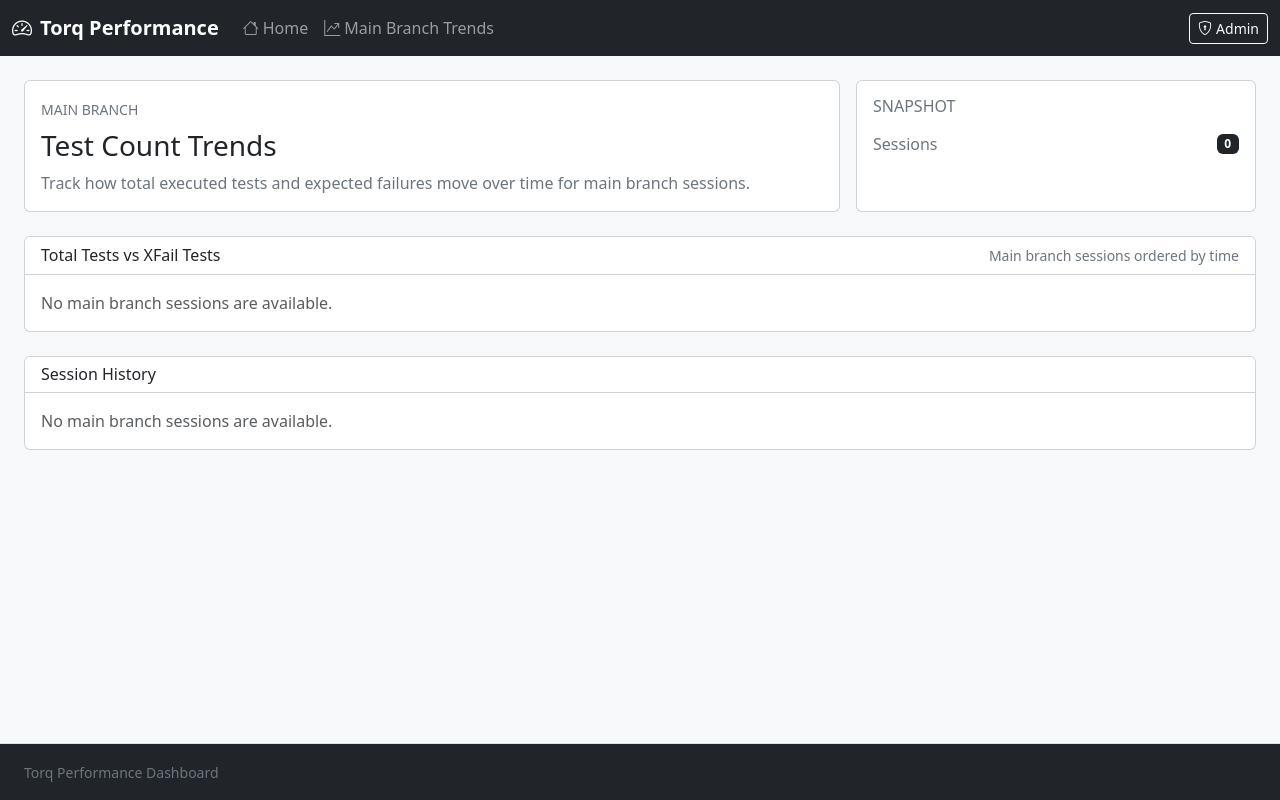
After one commit to synaptics-torq/torq-compiler, a Django app: template webapps/dashboard/perf/templates/perf/main_branch_test_trends.html in a window 1280 px wide. The commit adds this page. Run offline with Django 5.2, Linux system fonts and the light colour scheme; the template is opened without the code that fills it, so the values that code supplies are empty; parts of the project's set-up code (start-up, migrations or seed data) failed here and were passed over.

Commit message:
[Dashboard] Add view, template, and JavaScript for tracking test counts over time

```diff
--- /dev/null
+++ b/webapps/dashboard/perf/static/perf/js/main_branch_test_trends.js
@@ -0,0 +1,64 @@
+document.addEventListener('DOMContentLoaded', function() {
+    for (const canvas of document.querySelectorAll('canvas.main-branch-test-trends-chart')) {
+        renderMainBranchTestTrends(canvas);
+    }
+});
+
+function renderMainBranchTestTrends(canvas) {
+    const ctx = canvas.getContext('2d');
+    const chartData = JSON.parse(canvas.dataset.chart);
+
+    new Chart(ctx, {
+        type: 'line',
+        data: {
+            labels: chartData.labels.map(value => {
+                const date = new Date(value);
+                return date.toLocaleString([], {
+                    year: 'numeric',
+                    month: 'short',
+                    day: '2-digit',
+                    hour: '2-digit',
+                    minute: '2-digit',
+                });
+            }),
+            datasets: chartData.datasets.map(dataset => ({
+                ...dataset,
+                tension: 0.2,
+                fill: false,
+                pointRadius: 3,
+                pointHoverRadius: 5,
+                borderWidth: 2,
+            })),
+        },
+        options: {
+            maintainAspectRatio: false,
+            interaction: {
+                mode: 'index',
+                intersect: false,
+            },
+            scales: {
+                x: {
+                    title: {
+                        display: true,
+                        text: 'Session timestamp',
+                    },
+                },
+                y: {
+                    beginAtZero: true,
+                    title: {
+                        display: true,
+                        text: 'Number of tests',
+                    },
+                    ticks: {
+                        precision: 0,
+                    },
+                },
+            },
+            plugins: {
+                legend: {
+                    position: 'top',
+                },
+            },
+        },
+    });
+}
--- a/webapps/dashboard/perf/static/perf/js/test_session_summary.js
+++ b/webapps/dashboard/perf/static/perf/js/test_session_summary.js
@@ -10,7 +10,7 @@ function renderChangeHistograms(canvas) {
 
     const ctx = canvas.getContext('2d');
 
-    const histogramData = JSON.parse(canvas.dataset.histogram);
+    const histogramData = JSON.parse(canvas.dataset.chart);
 
     const data = {
         labels: histogramData.map(bucket => bucket.label),
--- a/webapps/dashboard/perf/templates/perf/base.html
+++ b/webapps/dashboard/perf/templates/perf/base.html
@@ -25,8 +25,13 @@
             <div class="collapse navbar-collapse" id="navbarMain">
                 <ul class="navbar-nav me-auto mb-2 mb-lg-0">
                     <li class="nav-item">
-                        <a class="nav-link{% if request.resolver_match.url_name == 'home' %} active" aria-current="page{% endif %}" href="{% url 'home' %}">
+                        <a class="nav-link{% if request.resolver_match.url_name == 'home' %} active{% endif %}"{% if request.resolver_match.url_name == 'home' %} aria-current="page"{% endif %} href="{% url 'home' %}">
                             <i class="bi bi-house me-1"></i>Home
+                        </a>
+                    </li>
+                    <li class="nav-item">
+                        <a class="nav-link{% if request.resolver_match.url_name == 'main_branch_test_trends' %} active{% endif %}"{% if request.resolver_match.url_name == 'main_branch_test_trends' %} aria-current="page"{% endif %} href="{% url 'main_branch_test_trends' %}">
+                            <i class="bi bi-graph-up-arrow me-1"></i>Main Branch Trends
                         </a>
                     </li>
                 </ul>
--- /dev/null
+++ b/webapps/dashboard/perf/templates/perf/main_branch_test_trends.html
@@ -0,0 +1,110 @@
+{% extends "perf/base.html" %}
+
+{% load static %}
+{% load custom_tags %}
+
+{% block title %}Main Branch Test Trends - Torq{% endblock %}
+
+{% block content %}
+<div class="container-fluid px-0">
+    <section class="mb-4">
+        <div class="row g-3 align-items-stretch">
+            <div class="col-12 col-xl-8">
+                <div class="card h-100">
+                    <div class="card-body">
+                        <span class="text-uppercase text-secondary small">Main Branch</span>
+                        <h1 class="h3 mt-2 mb-2">Test Count Trends</h1>
+                        <p class="text-secondary mb-0">Track how total executed tests and expected failures move over time for main branch sessions.</p>
+                    </div>
+                </div>
+            </div>
+            <div class="col-12 col-xl-4">
+                <div class="card h-100">
+                    <div class="card-body">
+                        <h2 class="h6 text-uppercase text-secondary mb-3">Snapshot</h2>
+                        <div class="d-flex flex-column gap-2">
+                            <div class="d-flex justify-content-between align-items-center">
+                                <span class="text-secondary">Sessions</span>
+                                <span class="badge text-bg-dark">{{ sessions|length }}</span>
+                            </div>
+                            {% if latest_session %}
+                            <div class="d-flex justify-content-between align-items-center">
+                                <span class="text-secondary">Latest total tests</span>
+                                <span class="badge text-bg-primary">{{ latest_session.num_total }}</span>
+                            </div>
+                            <div class="d-flex justify-content-between align-items-center">
+                                <span class="text-secondary">Latest xfails</span>
+                                <span class="badge text-bg-warning">{{ latest_session.num_xfail }}</span>
+                            </div>
+                            {% endif %}
+                        </div>
+                    </div>
+                </div>
+            </div>
+        </div>
+    </section>
+
+    <section class="card mb-4">
+        <div class="card-header bg-body d-flex align-items-center justify-content-between">
+            <h2 class="h6 mb-0">Total Tests vs XFail Tests</h2>
+            <span class="text-secondary small">Main branch sessions ordered by time</span>
+        </div>
+        <div class="card-body">
+            {% if sessions %}
+                {% chart chart_data class_name="main-branch-test-trends-chart" width=1200 height=320 %}
+            {% else %}
+                <p class="text-muted mb-0">No main branch sessions are available.</p>
+            {% endif %}
+        </div>
+    </section>
+
+    <section class="card">
+        <div class="card-header bg-body">
+            <h2 class="h6 mb-0">Session History</h2>
+        </div>
+        <div class="card-body">
+            {% if sessions %}
+            <div class="table-responsive">
+                <table class="table table-hover table-sm align-middle mb-0">
+                    <thead class="table-light">
+                        <tr>
+                            <th scope="col">Session</th>
+                            <th scope="col">Timestamp</th>
+                            <th scope="col">Commit</th>
+                            <th scope="col" class="text-center">Total Tests</th>
+                            <th scope="col" class="text-center">XFail Tests</th>
+                        </tr>
+                    </thead>
+                    <tbody>
+                        {% for session in sessions %}
+                        <tr>
+                            <td>
+                                <a class="link-primary text-decoration-none fw-semibold" href="{% url 'test_session_summary' session.id %}">#{{ session.id }}</a>
+                            </td>
+                            <td class="text-nowrap">{{ session.timestamp|date:"Y-m-d H:i" }}</td>
+                            <td>
+                                {% if session.git_commit %}
+                                    <a class="link-secondary" href="{{ session.git_commit_url }}" target="_blank" rel="noopener noreferrer">{{ session.git_commit|truncatechars:12 }}</a>
+                                {% else %}
+                                    <span class="text-muted">—</span>
+                                {% endif %}
+                            </td>
+                            <td class="text-center"><span class="badge text-bg-primary">{{ session.num_total }}</span></td>
+                            <td class="text-center">{% outcome_badge "xfail" session.num_xfail %}</td>
+                        </tr>
+                        {% endfor %}
+                    </tbody>
+                </table>
+            </div>
+            {% else %}
+                <p class="text-muted mb-0">No main branch sessions are available.</p>
+            {% endif %}
+        </div>
+    </section>
+</div>
+{% endblock %}
+
+{% block extra_js %}
+<script src="https://cdn.jsdelivr.net/npm/chart.js"></script>
+<script src="{% static 'perf/js/main_branch_test_trends.js' %}"></script>
+{% endblock %}
--- a/webapps/dashboard/perf/templatetags/custom_tags.py
+++ b/webapps/dashboard/perf/templatetags/custom_tags.py
@@ -101,4 +101,4 @@ def outcome_badge(outcome, value=None):
 
 @register.simple_tag
 def chart(data, class_name, width, height):
-    return format_html('<canvas class="{}" data-histogram=\'{}\' width="{}" height="{}"></canvas>', class_name, json.dumps(data), width, height)
+    return format_html('<canvas class="{}" data-chart=\'{}\' width="{}" height="{}"></canvas>', class_name, json.dumps(data), width, height)
--- a/webapps/dashboard/perf/urls.py
+++ b/webapps/dashboard/perf/urls.py
@@ -11,6 +11,7 @@ router.register(r'test-runs', TestRunViewSet)
 urlpatterns = [
     path('api/', include(router.urls)),
     path('health/', views.health, name='health'),
+    path('main-branch-test-trends/', views.main_branch_test_trends, name='main_branch_test_trends'),
     path('test-sessions/<int:session_id>/', views.test_session, name='test_session'),
     path('test-sessions/<int:session_id>/summary', views.test_session_summary, name='test_session_summary'),
     path('test-sessions/<int:session_id>/results', views.test_session_results, name='test_session_results'),
```
Also changed, not shown: webapps/dashboard/perf/queries/test_session_statistics.py (+25 -0 lines), webapps/dashboard/perf/views.py (+30 -0 lines).
